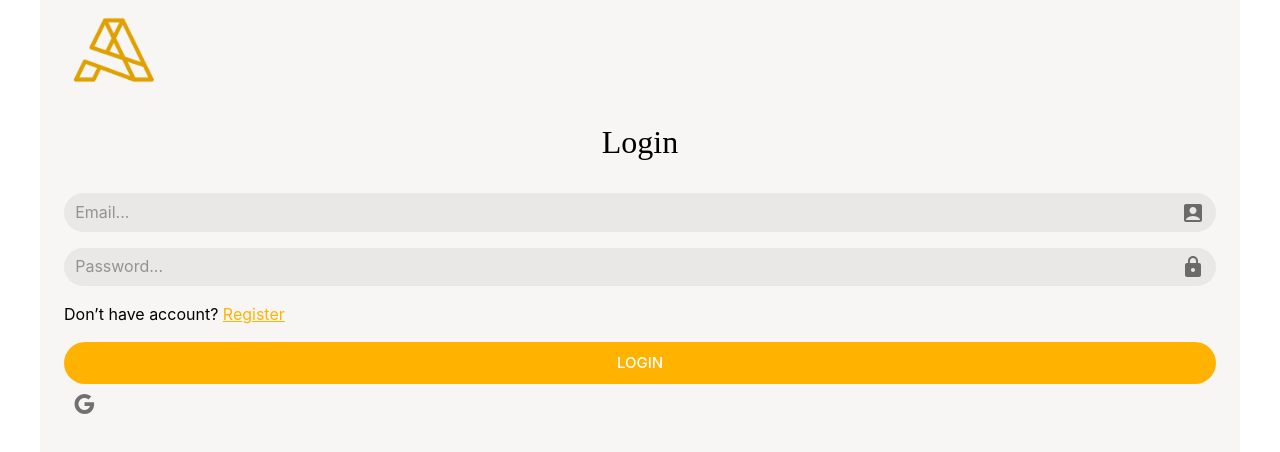
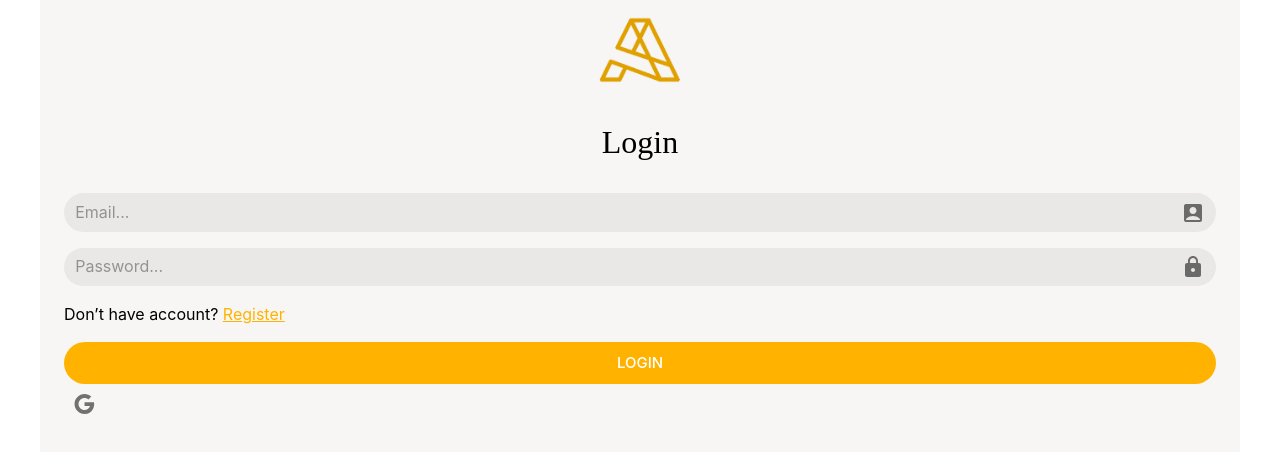
Before and after one commit to dimitur2204/artem, a React (Create React App) app in the folder artem-frontend/: page /artem/login in a window 1280 px wide. Shown: the top 452 px of the page. Built offline with nearby package versions, Linux system fonts and the light colour scheme; no server answers; a web font is replaced by a local one.

Commit message:
centering the logo

```diff
--- a/artem-frontend/src/components/account/AccountForm.jsx
+++ b/artem-frontend/src/components/account/AccountForm.jsx
@@ -28,8 +28,8 @@ function AccountForm({ type, onSubmit, error, loading }) {
 const navigate = useNavigate();
   return (
     <Box>
-      <div style={{display:"flex"}}>
-        <img src="192.png" width={100} height={100}  alt="logo" style={{ alignSelf: 'center', justifyContent: "center" }}/>
+      <div style={{display:"flex", justifyContent:"center"}}>
+        <img src="192.png" width={100} height={100}  alt="logo" style={{alignSelf: 'center', justifyContent: "center" }}/>
       </div>
       <Typography align="center" variant="h1" sx={{ mb: theme.spacing(4) }}>
         {capitalize(type)}
```
